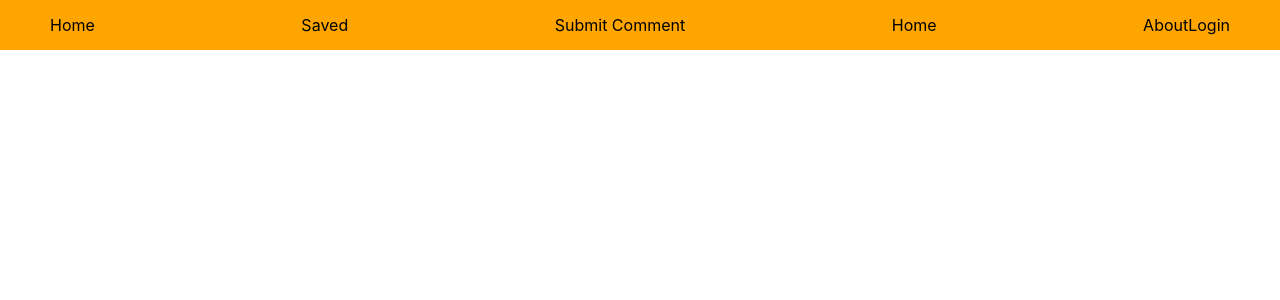
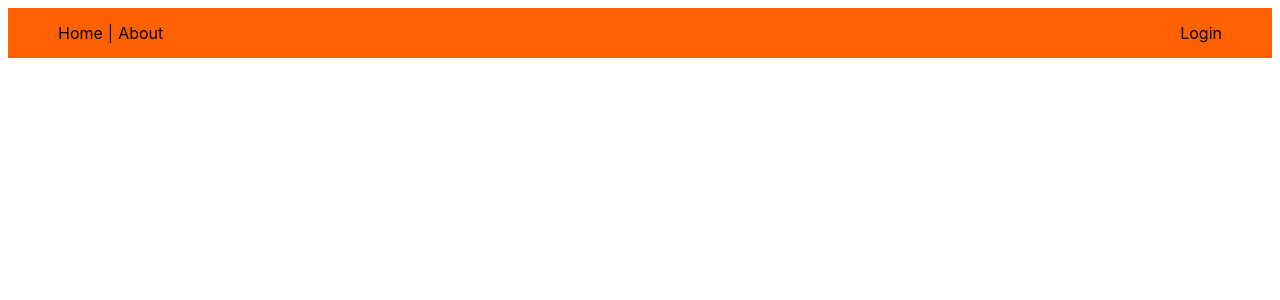
Before and after one commit to Build-Week-Hacker-News-Salt-1/Front-end, a React (Create React App) app in the folder salty-news/: page / in a window 1280 px wide. Shown: the top 300 px of the page. Built offline with nearby package versions, Linux system fonts and the light colour scheme.

Commit message:
Rework Header layout; page styles; fix bad route path

```diff
--- a/salty-news/src/components/Header.js
+++ b/salty-news/src/components/Header.js
@@ -6,16 +6,15 @@ import CommentCard from './CommentCard';
 
 import { withRouter } from 'react-router-dom';
 
-const StyledHeader = styled.header`
+const StyledHeader = styled.nav`
     display: flex;
     flex-direction: row;
     flex-wrap: nowrap;
     justify-content: space-between;
     align-items: center;
-    /* temporary values */
     padding: 0 50px;
     min-height: 50px;
-    background: orange;
+    background: #ff6000;
 
     a {
         text-decoration: none;
@@ -26,11 +25,15 @@ const StyledHeader = styled.header`
         text-decoration: underline;
     }
 
-    .left, .right {
+    div {
         display: flex;
         flex-direction: row;
     }
 `;
+
+const Separator = () => <span style={{
+    padding: "0 5px",
+}}>|</span>
 
 const Header = props => {
 
@@ -45,18 +48,12 @@ const Header = props => {
 console.log(props.loggedInUser)
     return (
         <StyledHeader>
-          <div className="left">
+            <div>
                 <Link to="/">Home</Link>
+                <Separator />
+                <Link to='/about' className="last">About</Link>
             </div>
-          <div className="right">
-            <Link to="/saved">Saved</Link>
-          </div>
-              {/*
-                    ! TODO !
-                    user dropdown menu. Text content = username
-                    option to log out
-              */}
-          <div>
+            {/* <div>
                 <nav>
                 <Link to='/CommentCard'>Submit Comment</Link>
                 </nav>
@@ -64,23 +61,20 @@ console.log(props.loggedInUser)
                 path='/CommentCard'
                 component={CommentCard}
                 />
+            </div> */}
+            { localStorage.getItem("token") ? // if logged in
+                <div>
+                    <Link>User: {JSON.parse(localStorage.getItem("name"))}</Link>
+                    <Separator />
+                    <Link onClick={logout} className="last">Logout</Link>
                 </div>
-            {/* maybe a search bar for stretch goal here */}
-            <div className="left">
-                <Link to="/">Home</Link>
+                : // if not logged in
+                <div>
+                    <Link to='/login_signup' className="last">Login</Link>
                 </div>
-            <div className="right">
-                {/*
-                    ! TODO !
-                    user dropdown menu. Text content = username
-                    option to log out
-                */}
-                {localStorage.getItem("token") ? <Link>User: {JSON.parse(localStorage.getItem("name"))}</Link> : null }
-                <Link to='./about'>About</Link>
-                {!localStorage.getItem("token") ? <Link to='/login_signup'>Login</Link> : null}
-                {localStorage.getItem("token") ? <Link onClick={logout}>Logout</Link> : null}
+            }
 
-            </div>
+
         </StyledHeader>
     )
 }
--- a/salty-news/src/components/PrivateRoute.js
+++ b/salty-news/src/components/PrivateRoute.js
@@ -10,7 +10,7 @@ const PrivateRoute =({component: Component, ...theRest}) => {
                 if (localStorage.getItem("token")) {
                     return <Component />
                 } else {
-                    return <Redirect to="/login" />
+                    return <Redirect to="/login_signup" />
                 }
             }}
         />
--- a/salty-news/src/index.css
+++ b/salty-news/src/index.css
@@ -1,5 +1,5 @@
 body {
-  margin: 0;
+  margin: 8px;
   font-family: -apple-system, BlinkMacSystemFont, 'Segoe UI', 'Roboto', 'Oxygen',
     'Ubuntu', 'Cantarell', 'Fira Sans', 'Droid Sans', 'Helvetica Neue',
     sans-serif;
@@ -22,7 +22,11 @@ input {
 }
 
 .form-container-grid {
-    display: grid;
-    grid-template-columns: 0.3fr 1fr 2.2fr;
-    margin-bottom: 4px;
+  display: grid;
+  grid-template-columns: 0.3fr 1fr 2.2fr;
+  margin-bottom: 4px;
 }
+
+.focus {
+  font-weight: bold;
+}
```
Also changed, not shown: salty-news/src/components/login_signup_page.js (+4 -5 lines). Lines whose indentation alone changed are shown as unchanged.
